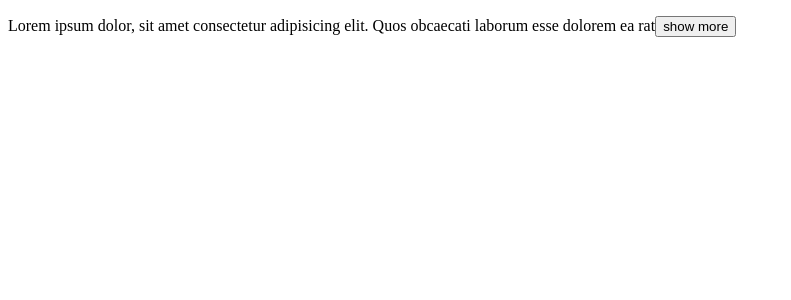
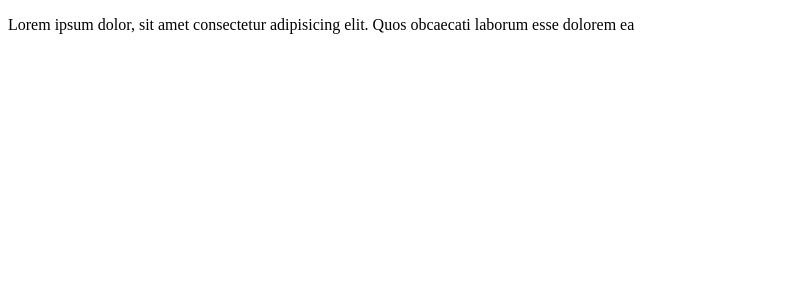
Before and after one commit to mohammad-alj/learning-react, a React (Vite) app: page / in a window 1280 px wide. Shown: the top 300 px of the page, without its empty margins (0-791 px from the left). Built offline with nearby package versions, Linux system fonts and the light colour scheme.

Commit message:
Make it better.

```diff
--- a/src/App.tsx
+++ b/src/App.tsx
@@ -5,24 +5,7 @@ function App() {
 		<div>
 			<ExpandableText>
 				Lorem ipsum dolor, sit amet consectetur adipisicing elit. Quos obcaecati laborum
-				esse dolorem ea ratione adipisci architecto vel expedita soluta fuga omnis
-				praesentium repellendus placeat, nostrum, eum neque. Autem, illo? Dignissimos iure
-				nulla iste at reprehenderit assumenda cum odio. Ut, eum ex rerum omnis quae sapiente
-				perferendis aliquam ullam magni quaerat similique voluptatum aliquid illum neque
-				debitis nostrum repellat deleniti soluta impedit sed tempora modi doloremque quidem?
-				Beatae et repellendus autem eaque ratione cupiditate, doloribus id ab provident
-				eligendi, natus, ipsam vero sit modi facere tenetur eveniet porro laborum quos quis
-				numquam inventore quia. Praesentium optio, officiis dolorem rem sint inventore quis
-				aspernatur consectetur facere eligendi blanditiis iusto pariatur nihil quod
-				cupiditate, soluta placeat molestiae nam? Illum iusto ex praesentium vero quam
-				laborum modi atque molestias animi! Vel quaerat, quia ex dignissimos commodi labore
-				voluptatem suscipit veritatis? Maxime, aperiam ex. Omnis, modi. Commodi quod
-				laboriosam amet, nulla mollitia voluptas porro rerum blanditiis modi ad, aut nihil
-				culpa, magnam sit saepe molestiae voluptates nostrum debitis architecto deserunt
-				labore inventore officiis. Unde nostrum dolorum delectus, ex nam commodi illum,
-				itaque minus error molestias ullam voluptatibus aliquam harum ducimus sunt. Ad eos
-				debitis sapiente quos, delectus aliquam pariatur perferendis quis eligendi, tenetur
-				voluptatibus.
+				esse dolorem ea
 			</ExpandableText>
 		</div>
 	);
--- a/src/components/ExpandableText.tsx
+++ b/src/components/ExpandableText.tsx
@@ -10,9 +10,6 @@ const ExpandableText = ({children, maxLength = 100}: Props) => {
 
 	const [hidden, setHidden] = useState(children.length > maxLength);
 
-	// if text didn't hit the max length
-	if (children.length <= maxLength) return <p>{children}</p>;
-
 	// now here we check the state
 	return hidden ? (
 		<p>
@@ -22,7 +19,9 @@ const ExpandableText = ({children, maxLength = 100}: Props) => {
 	) : (
 		<p>
 			{children}
-			<button onClick={() => setHidden(true)}>show less</button>
+			{children.length > maxLength && (
+				<button onClick={() => setHidden(true)}>show less</button>
+			)}
 		</p>
 	);
 };
```
